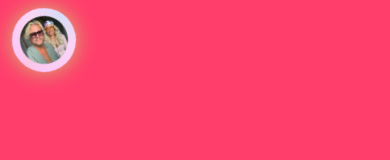
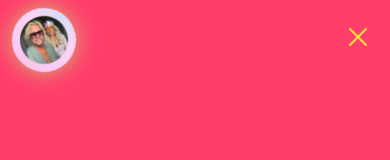
Before and after one commit to Harry-Yates/sandstrand-wedding, a Next.js app: page / in a window 390 px wide. Both pictures are taken after a click on the button 362 px from the left and 37 px from the top of the page. Shown: the top 160 px of the page. Built offline with nearby package versions, Linux system fonts and the light colour scheme.

Commit message:
added x on nav

```diff
--- a/app/components/Navbar.tsx
+++ b/app/components/Navbar.tsx
@@ -2,6 +2,7 @@
 
 import Link from 'next/link'
 import { useState, useEffect } from 'react'
+import { XMarkIcon, Bars3Icon } from '@heroicons/react/24/outline'
 
 export default function Navbar() {
     const [isScrolled, setIsScrolled] = useState(false)
@@ -15,7 +16,12 @@ export default function Navbar() {
         return () => window.removeEventListener('scroll', handleScroll)
     }, [])
 
-    const navBackground = 'bg-[#ff3e6b]'
+    const navBackground = isMenuOpen
+        ? 'bg-[#ff3e6b]'
+        : `${isScrolled
+            ? 'md:bg-[#ff3e6b] bg-transparent backdrop-blur-sm'
+            : 'bg-[#ff3e6b]'
+        }`
 
     const linkClass = `text-xl font-medium transition-colors text-[#ffe234] hover:text-white font-bungee`
 
@@ -54,19 +60,15 @@ export default function Navbar() {
                     </div>
 
                     {/* Mobile menu button */}
-                    <div className="md:hidden">
+                    <div className="md:hidden relative z-[101]">
                         <button
                             onClick={() => setIsMenuOpen(!isMenuOpen)}
-                            className="text-[#ffe234] hover:text-white focus:outline-none"
+                            className={`text-[#ffe234] hover:text-white focus:outline-none relative`}
                         >
                             {isMenuOpen ? (
-                                <svg className="h-6 w-6" fill="none" viewBox="0 0 24 24" stroke="currentColor">
-                                    <path strokeLinecap="round" strokeLinejoin="round" strokeWidth={2} d="M6 18L18 6M6 6l12 12" />
-                                </svg>
+                                <XMarkIcon className="h-8 w-8" />
                             ) : (
-                                <svg className="h-6 w-6" fill="none" viewBox="0 0 24 24" stroke="currentColor">
-                                    <path strokeLinecap="round" strokeLinejoin="round" strokeWidth={2} d="M4 6h16M4 12h16M4 18h16" />
-                                </svg>
+                                <Bars3Icon className="h-8 w-8" />
                             )}
                         </button>
                     </div>
```
